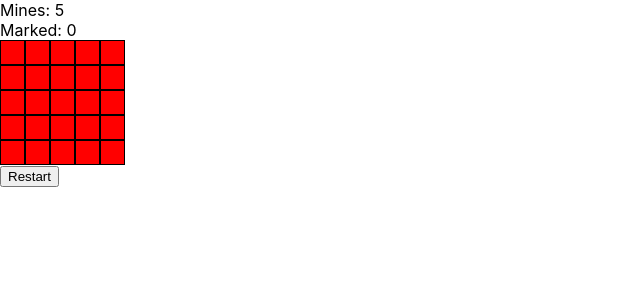
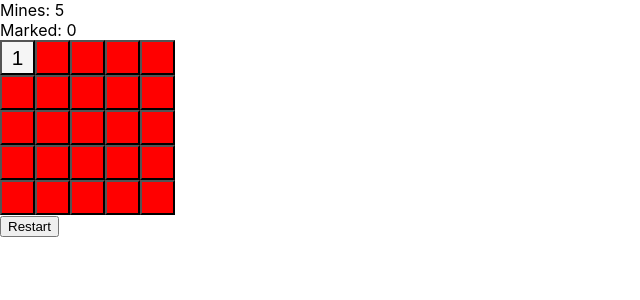
Before and after one commit to miwhitaker/Minesweeper-game, a React (Create React App) app in the folder minesweeper/: page / in a window 1280 px wide. Both pictures are taken after a click on the button 12 px from the left and 52 px from the top of the page. Shown: the top 300 px of the page, without its empty margins (0-640 px from the left). Built offline with nearby package versions, Linux system fonts and the light colour scheme.

Commit message:
added state changes to clickhandler and css

```diff
--- a/minesweeper/src/App.js
+++ b/minesweeper/src/App.js
@@ -1,6 +1,7 @@
-import React, {Component} from 'react'
+import React, {Component} from 'react';
 import './App.css';
-import Board from './Components/board'
+import Board from './Components/board';
+
 
 
 class App extends Component {
@@ -12,18 +13,28 @@ class App extends Component {
     const winThing =
           {isMine: false,
             isClicked: false,
-            isRtClicked: false,
-            numNearMine: 0,
-            displayMode: "initial"
-          }
+             isRtClicked: false}
+
+    const numNearMine = []
+    const dummy = []
+    const thing = []
+    const mode = []
     const stateArr = []
     const tempArr = []
+
     for(let i = 0; i < 5; i++) {
-      tempArr.push(JSON.parse(JSON.stringify(winThing)))
+      tempArr.push(JSON.parse(JSON.stringify(winThing)));
+      thing.push(JSON.parse(JSON.stringify('initial')));
+      dummy.push(0)
     }
+
     for(let j = 0; j < 5; j++) {
-      stateArr[j] = JSON.parse(JSON.stringify(tempArr))
+      stateArr[j] = JSON.parse(JSON.stringify(tempArr));
+      mode[j] = JSON.parse(JSON.stringify(thing));
+      numNearMine[j] = JSON.parse(JSON.stringify(dummy))
     }
+
+
     //modify this to loop through const mines (location of mines) and change isMine to true
     //hmm...need to extract values [i,j] one at a time and do stateArr[i][j].isMine = true
     //locateMine() function
@@ -45,42 +56,50 @@ class App extends Component {
     //stateArr[i+1][j].values.numNearMines = stateArr[i+1][j].values.numNearMines + 1
     //stateArr[i+1][j+1].values.numNearMines = stateArr[i+1][j+1].values.numNearMines + 1
 
-    stateArr[0][0].numNearMine = 1
-    stateArr[0][1].numNearMine = 1
-    stateArr[0][3].numNearMine = 1
-    stateArr[0][4].numNearMine = 1
-    stateArr[3][0].numNearMine = 1
-    stateArr[3][2].numNearMine = 1
-    stateArr[3][4].numNearMine = 1
-    stateArr[4][1].numNearMine = 1
-    stateArr[4][3].numNearMine = 1
-    stateArr[1][0].numNearMine = 2
-    stateArr[1][3].numNearMine = 2
-    stateArr[2][1].numNearMine = 2
-    stateArr[2][3].numNearMine = 2
-    stateArr[3][1].numNearMine = 2
-    stateArr[3][3].numNearMine = 2
+    numNearMine[0][0] = 1
+    numNearMine[0][1] = 1
+    numNearMine[0][3] = 1
+    numNearMine[0][4] = 1
+    numNearMine[3][0] = 1
+    numNearMine[3][2] = 1
+    numNearMine[3][4] = 1
+    numNearMine[4][1] = 1
+    numNearMine[4][3] = 1
+    numNearMine[1][0] = 2
+    numNearMine[1][3] = 2
+    numNearMine[2][1] = 2
+    numNearMine[2][3] = 2
+    numNearMine[3][1] = 2
+    numNearMine[3][3] = 2
+    console.log(numNearMine)
+    this.state = {cells: stateArr, mode: mode, numMines: numNearMine}
 
-    this.state = {cells: stateArr}
 }   //end of constructor
 
   handleClick(row, col) {
     this.state.cells[row][col].isClicked = true
     this.setState({cells: this.state.cells})
 
-
     if (this.state.cells[row][col].isClicked === true
       && this.state.cells[row][col].isMine === true) {
       console.log('GAME OVER')
     }
 
-    this.state.cells[row][col].displayMode = 'clicked'
-    this.setState({cells: this.state.cells})
+    this.state.mode[row][col] = 'clicked'
+    this.setState({cells: this.state.cells, mode: this.state.mode})
     console.log(this.state)
 
   }   //end of handleClick
 
-  rtClick(row, col) {console.log('rt-clicked on- row:', row, "col: ", col)}
+  rtClick(row, col) {
+    console.log('rt-clicked on- row:', row, "col: ", col)
+    this.state.cells[row][col].isRtClicked = !this.state.cells[row][col].isRtClicked
+    this.state.mode[row][col] = 'rtclicked'
+    this.setState({cells: this.state.cells})
+    console.log(this.state.cells)
+
+  }   //end of rtClick
+
   render() {
     return(
       <div>
@@ -95,7 +114,9 @@ class App extends Component {
           </div>
         </div>
         <Board handleClick = {this.handleClick}
-          rtClick = {this.rtClick}/>
+            rtClick = {this.rtClick}
+            displayMode = {this.state.mode}
+            numMines = {this.state.numMines} />
         <button className = "restart">Restart</button>
       </div>
     )}
--- a/minesweeper/src/Components/board.jsx
+++ b/minesweeper/src/Components/board.jsx
@@ -1,15 +1,21 @@
 import React from 'react';
 import Row from './row';
+
 
 export default function Board(props) {
   let array = []
   for(let j = 0; j < 5; j++) {
-      array.push(<Row row = {j} col = {props.col} handleClick = {props.handleClick} rtClick = {props.rtClick}/>)
+      array.push(<Row key = {j}
+                    row = {j}
+                    handleClick = {props.handleClick}
+                    rtClick = {props.rtClick}
+                    displayMode = {props.displayMode[j]}
+                    numMines = {props.numMines[j]} />  )
     }
     return (
       <div>
         {array}
-      </div>)
+      </div>  )
 }
 
 //
--- a/minesweeper/src/Components/cell.jsx
+++ b/minesweeper/src/Components/cell.jsx
@@ -1,25 +1,38 @@
 import React from 'react';
+import './cells.css';
 
-let count = 10;
-function key() {
+
+let count = 100;
+function counter() {
   count = count + 1;
-  return count;
+  return count
 }
+
 export default function Cell(props) {
-    let style = {
-      height: 25,
-      width: 25,
-      border: '1px solid black',
-      backgroundColor: 'red'
+
+    if (props.displayMode === 'initial') {
+      return (
+        <button
+          key = {counter()}
+          className = {props.displayMode}
+          onClick = {() => props.handleClick(props.row, props.col)}
+          onContextMenu = {(e) =>
+            {props.rtClick(props.row, props.col);
+            e.preventDefault()}} >
+      </button> )
     }
-    return (
-      <button
-        key = {key()}
-        style = {style}
-        onClick = {() => props.handleClick(props.row, props.col)}
-        onContextMenu = {(e) =>
-          {props.rtClick(props.row, props.col);
-          e.preventDefault()}}>
 
-      </button> )
+    else if (props.displayMode === 'clicked') {
+      return (
+        <button
+          key = {counter()}
+          className = {props.displayMode}
+          onClick = {() => props.handleClick(props.row, props.col)}
+          onContextMenu = {(e) =>
+            {props.rtClick(props.row, props.col);
+            e.preventDefault()}} >
+            {props.numMines}
+      </button>
+      )
+    }
   }
--- /dev/null
+++ b/minesweeper/src/Components/cells.css
@@ -0,0 +1,14 @@
+.initial {
+    height: 35px;
+    width: 35px;
+    background-color: red;
+    cursor: pointer
+  }
+
+.clicked {
+    font-size: 1.3rem;
+    height: 35px;
+    width: 35px;
+    background-color: whitesmoke;
+    cursor: pointer
+}
--- a/minesweeper/src/Components/row.jsx
+++ b/minesweeper/src/Components/row.jsx
@@ -1,20 +1,20 @@
-import React from 'react'
-import Cell from'./cell'
+import React from 'react';
+import Cell from'./cell';
 
-let count = 100;
-function counter() {
-  count = count + 1;
-  return count
-}
+
 export default function Row(props) {
     let array = []
     let disp = {display: 'flex'}
     for(let i = 0; i < 5; i++) {
-      array.push(<Cell key = {counter()}
+      array.push(<Cell
+                  key = {i}
+                  style = {disp}
                   row = {props.row}
                   col = {i}
                   handleClick = {props.handleClick}
-                  rtClick = {props.rtClick}/>)
+                  rtClick = {props.rtClick}
+                  displayMode = {props.displayMode[i]}
+                  numMines = {props.numMines[i]} />  )
     }
 
     return (
```
Also changed, not shown: minesweeper/public/index.html (+1 -21 lines), minesweeper/src/App.css (line endings or trailing spaces). Lines whose indentation alone changed are shown as unchanged.
